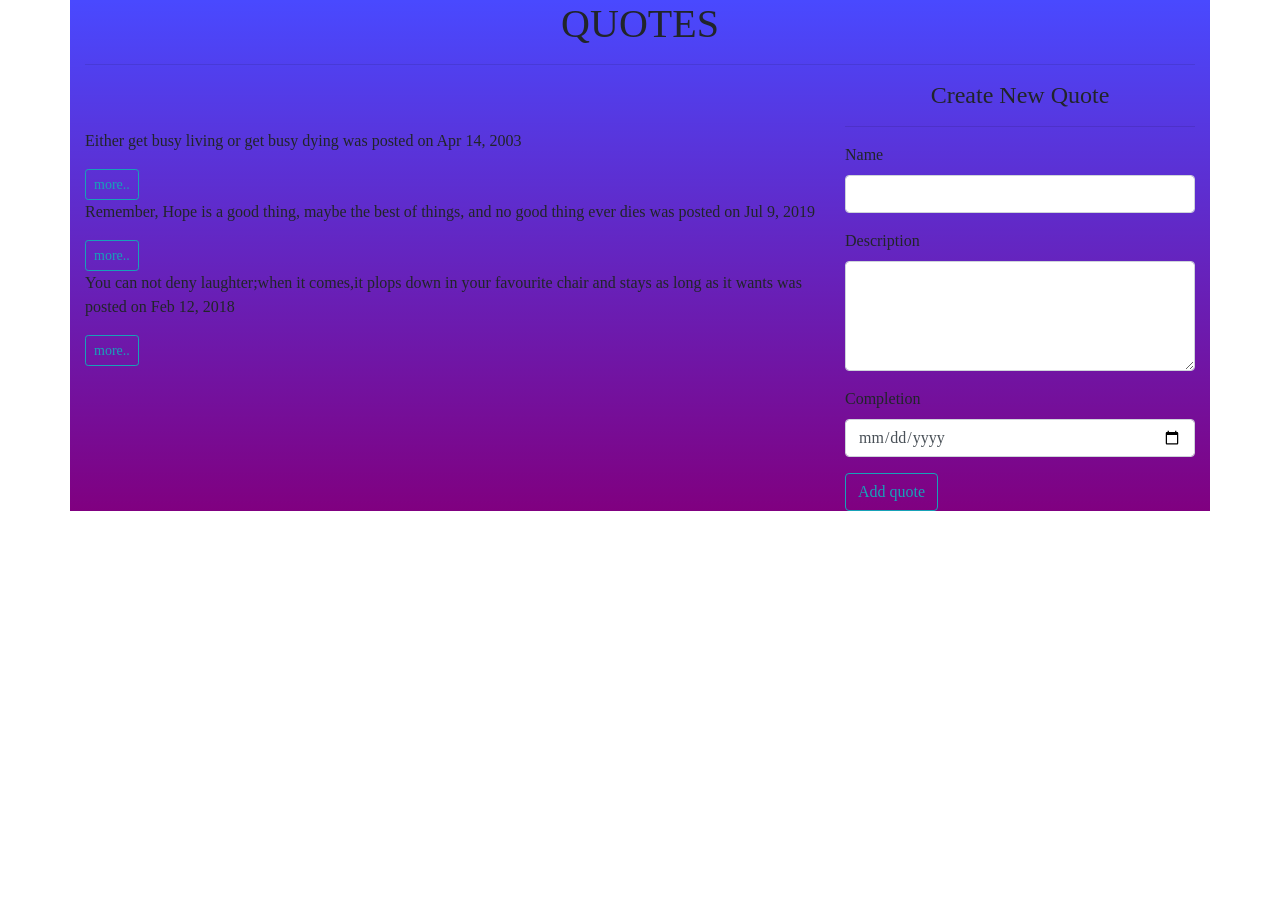
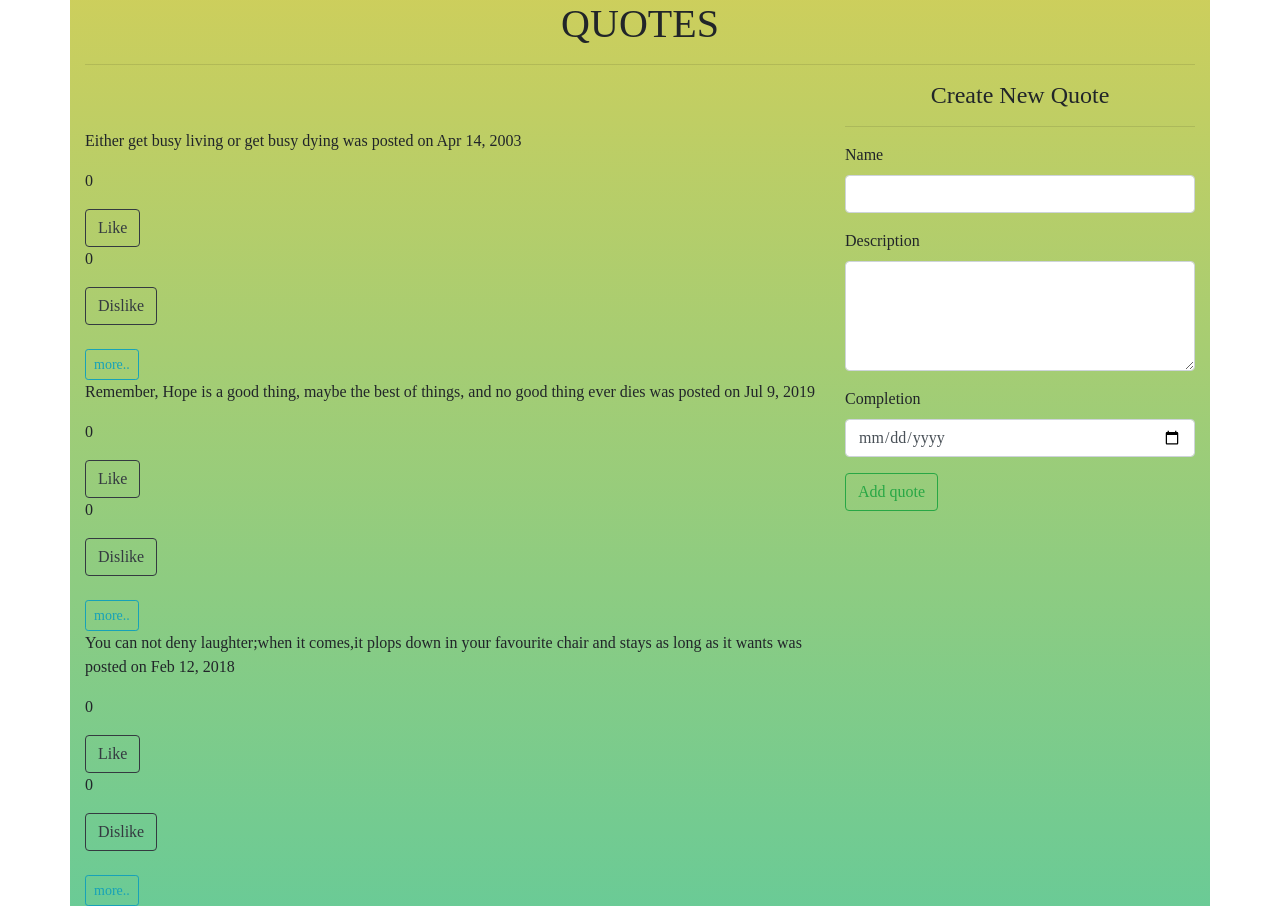
Before and after one commit to muli3203/quotes-log, an Angular app: page / in a window 1280 px wide. Before the commit the page ends 800 px from the top, so only its background shows below. Built offline with nearby package versions, Linux system fonts and the light colour scheme; a web font is replaced by a local one.

Commit message:
Added backgroundcolor and set it to a linear gradient

```diff
--- a/src/app/app.component.css
+++ b/src/app/app.component.css
@@ -1,3 +1,3 @@
 .container{
-    background: linear-gradient(rgba(0, 0, 255, 0.712),purple);
+    background: linear-gradient(rgba(184, 187, 27, 0.712),rgba(14, 170, 84, 0.616));
 }
--- a/src/app/app.module.ts
+++ b/src/app/app.module.ts
@@ -8,6 +8,8 @@ import { QuoteComponent } from './quote/quote.component';
 import { QuoteListComponent } from './quote-list/quote-list.component';
 import { DateCountPipe } from './date-count.pipe';
 import { QuoteFormComponent } from './quote-form/quote-form.component';
+import { LikeComponent } from './like/like.component';
+import { DisklikeComponent } from './disklike/disklike.component';
 
 @NgModule({
   declarations: [
@@ -15,7 +17,9 @@ import { QuoteFormComponent } from './quote-form/quote-form.component';
     QuoteComponent,
     QuoteListComponent,
     DateCountPipe,
-    QuoteFormComponent
+    QuoteFormComponent,
+    LikeComponent,
+    DisklikeComponent
   ],
   imports: [
     BrowserModule,
--- /dev/null
+++ b/src/app/disklike/disklike.component.html
@@ -0,0 +1,3 @@
+<!-- <p>disklike works!</p> -->
+<p>{{NumberOfDislikes}}</p>
+<button (click)="DislikeButton()" type="button" class="btn btn-outline-dark">Dislike</button>
--- /dev/null
+++ b/src/app/disklike/disklike.component.ts
@@ -0,0 +1,20 @@
+import { Component, OnInit } from '@angular/core';
+
+@Component({
+  selector: 'app-disklike',
+  templateUrl: './disklike.component.html',
+  styleUrls: ['./disklike.component.css']
+})
+export class DisklikeComponent implements OnInit {
+
+  NumberOfDislikes: number = 0;
+
+  DislikeButton() {
+    this.NumberOfDislikes--;
+  }
+  constructor() { }
+
+  ngOnInit() {
+  }
+
+}
--- /dev/null
+++ b/src/app/like/like.component.html
@@ -0,0 +1,3 @@
+<!-- <p>like works!</p> -->
+<p>{{NumberOfLikes}}</p>
+<button (click)="LikeButtonClick()" type="button" class="btn btn-outline-dark">Like</button>
--- /dev/null
+++ b/src/app/like/like.component.ts
@@ -0,0 +1,25 @@
+import { Component, OnInit, Input } from '@angular/core';
+
+@Component({
+  selector: 'app-like',
+  templateUrl: './like.component.html',
+  styleUrls: ['./like.component.css']
+})
+export class LikeComponent implements OnInit {
+
+  // @Input() testName: string;
+
+
+  NumberOfLikes: number = 0;
+
+  LikeButtonClick() {
+    this.NumberOfLikes++;
+  }
+
+
+  constructor() { }
+
+  ngOnInit() {
+  }
+
+}
--- a/src/app/quote-form/quote-form.component.html
+++ b/src/app/quote-form/quote-form.component.html
@@ -26,5 +26,5 @@
       <p>Date is required</p>
     </div>
   </div>
-  <button type="submit" class="btn btn-outline-info">Add quote</button>
+  <button type="submit" class="btn btn-outline-success">Add quote</button>
 </form>
--- a/src/app/quote/quote.component.html
+++ b/src/app/quote/quote.component.html
@@ -1,6 +1,9 @@
 <div class="col-md-8 mt-5">
   <div *ngFor='let quote of quotes;let i = index'>
     <p>{{quote.name}} was posted on {{quote.completeDate|date}}</p>
+    <app-like></app-like>
+    <app-disklike></app-disklike><br><br>
+
     <button (click)='toggleDetails(i)' class="btn btn-outline-info btn-sm">more..</button>
     <app-quote-list *ngIf='quote.showDescription' [quote]='quote' (isComplete)='deleteQuote($event,i)'>
     </app-quote-list>
```
Also changed, not shown: src/app/disklike/disklike.component.css (added), src/app/like/like.component.css (added), 2 other files (tests, documents, lock files or other folders).
